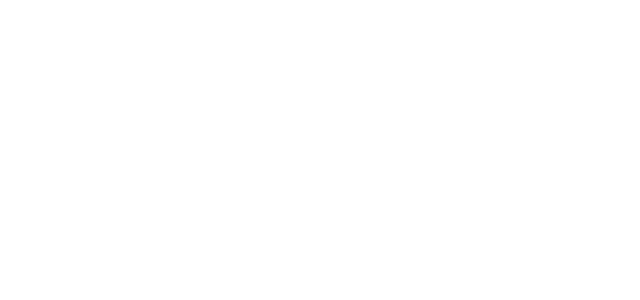
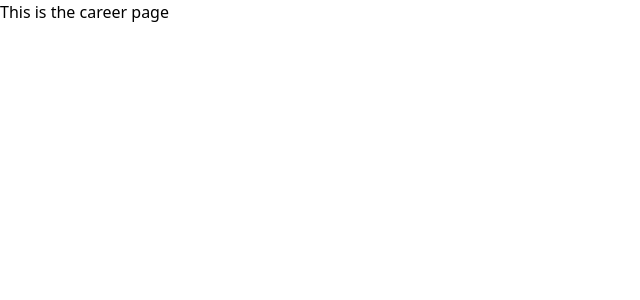
Before and after one commit to RandonSRProctor/personal-web-site-2024, a React (Vite) app: page /Career in a window 1280 px wide. Before the commit this address had no page. Shown: the top 300 px of the page, without its empty margins (0-640 px from the left). Built offline with nearby package versions, Linux system fonts and the light colour scheme.

Commit message:
Added Career component and connected to router and app.

```diff
--- a/src/App.tsx
+++ b/src/App.tsx
@@ -1,12 +1,14 @@
 import { RAD } from './Components/RAD/RAD';
 import { Landing } from './Components/Landing/Landing';
 import { Route, Routes } from 'react-router';
+import { Career } from './Components/Career/Career';
 
 function App() {
   return (
     <Routes>
       <Route path="/" element={<Landing />} />
       <Route path="RAD" element={<RAD />} />
+      <Route path="Career" element={<Career />} />
     </Routes>
   );
 }
--- /dev/null
+++ b/src/Components/Career/Career.tsx
@@ -0,0 +1,3 @@
+export const Career = () => {
+  return <p>This is the career page</p>;
+};
--- a/src/Components/Landing/Landing.tsx
+++ b/src/Components/Landing/Landing.tsx
@@ -15,7 +15,7 @@
           <div className="pl-2">
             <div className="p-2 rounded-l bg-emerald-600">
               <ul>
-                <Link className="p-1 flex hover:underline" to="/RAD">
+                <Link className="p-1 flex hover:underline" to="/Career">
                   Career Overview
                 </Link>
                 <Link className="p-1 flex hover:underline" to="/RAD">
```
